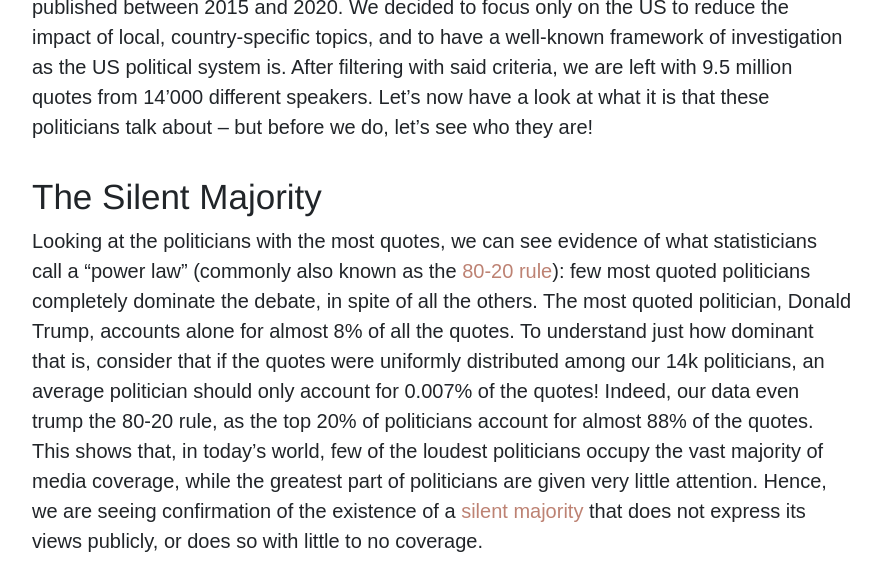
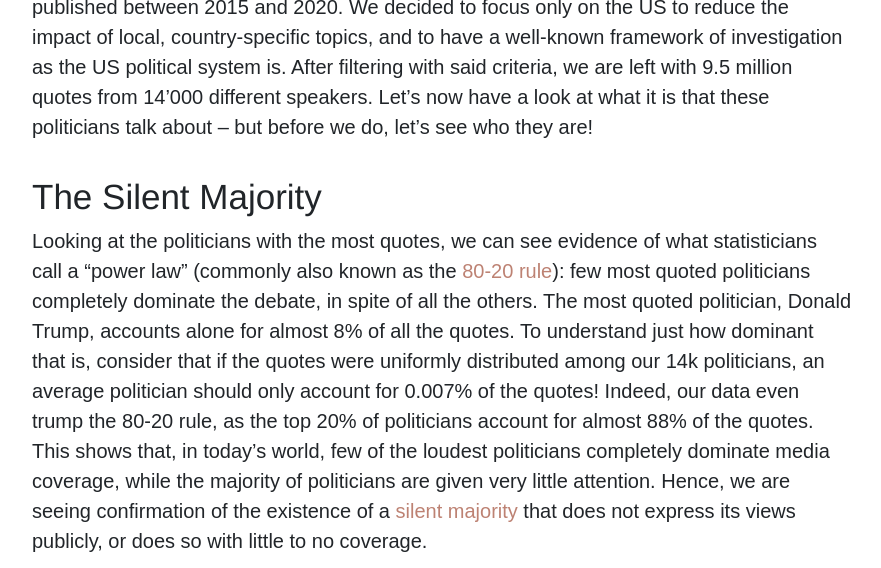
Before and after one commit to the-political-compass/data-driven-political-compass, a Jekyll site: the page built from index.md, in a window 1280 px wide and 900 px high, scrolled down 3054 px, cut to the strip 0-568 px from the top of the window. Shown: the whole strip, without its empty margins (198-1079 px from the left). Built offline with Jekyll 4.4.1, drawn with Linux system fonts in a browser that asks for light colours; some web fonts are replaced; our own code applies the rules of GitHub Pages for plain Markdown files.

Commit message:
Fix clumsy wording

```diff
--- a/index.md
+++ b/index.md
@@ -27,7 +27,7 @@ For simplicity, we decided to focus only on quotes attributed to alive American
 
 ### The Silent Majority
 
-Looking at the politicians with the most quotes, we can see evidence of what statisticians call a "power law" (commonly also known as the [80-20 rule](https://en.wikipedia.org/wiki/Pareto_principle)): few most quoted politicians completely dominate the debate, in spite of all the others. The most quoted politician, Donald Trump, accounts alone for almost 8% of all the quotes. To understand just how dominant that is, consider that if the quotes were uniformly distributed among our 14k politicians, an average politician should only account for 0.007% of the quotes! Indeed, our data even trump the 80-20 rule, as the top 20% of politicians account for almost 88% of the quotes. This shows that, in today's world, few of the loudest politicians occupy the vast majority of media coverage, while the greatest part of politicians are given very little attention. Hence, we are seeing confirmation of the existence of a [silent majority](https://en.wikipedia.org/wiki/Silent_majority) that does not express its views publicly, or does so with little to no coverage.
+Looking at the politicians with the most quotes, we can see evidence of what statisticians call a "power law" (commonly also known as the [80-20 rule](https://en.wikipedia.org/wiki/Pareto_principle)): few most quoted politicians completely dominate the debate, in spite of all the others. The most quoted politician, Donald Trump, accounts alone for almost 8% of all the quotes. To understand just how dominant that is, consider that if the quotes were uniformly distributed among our 14k politicians, an average politician should only account for 0.007% of the quotes! Indeed, our data even trump the 80-20 rule, as the top 20% of politicians account for almost 88% of the quotes. This shows that, in today's world, few of the loudest politicians completely dominate media coverage, while the majority of politicians are given very little attention. Hence, we are seeing confirmation of the existence of a [silent majority](https://en.wikipedia.org/wiki/Silent_majority) that does not express its views publicly, or does so with little to no coverage.
 
 <!--
 <iframe src="assets/plotly/number_of_quotes.html"></iframe>
```
